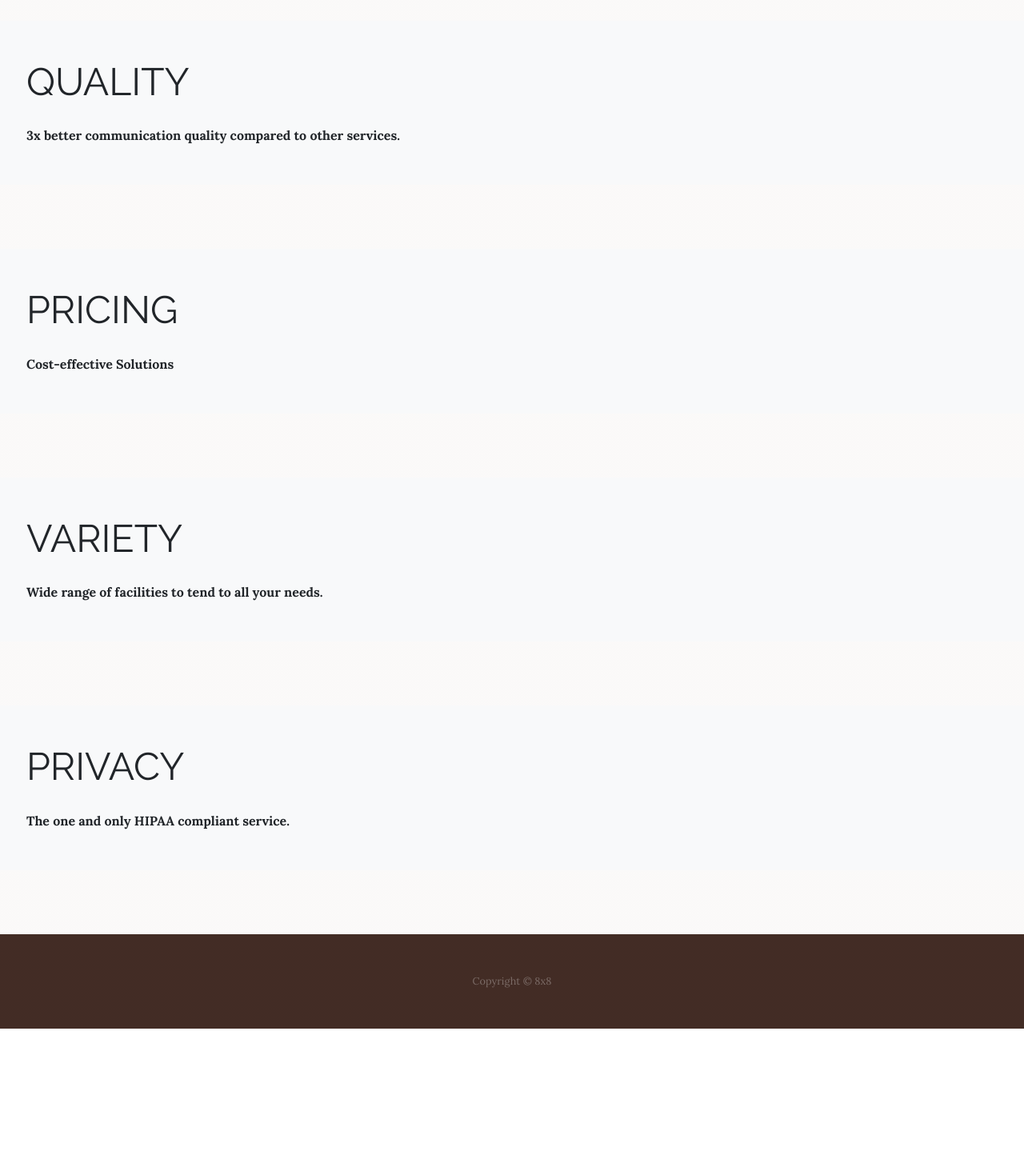
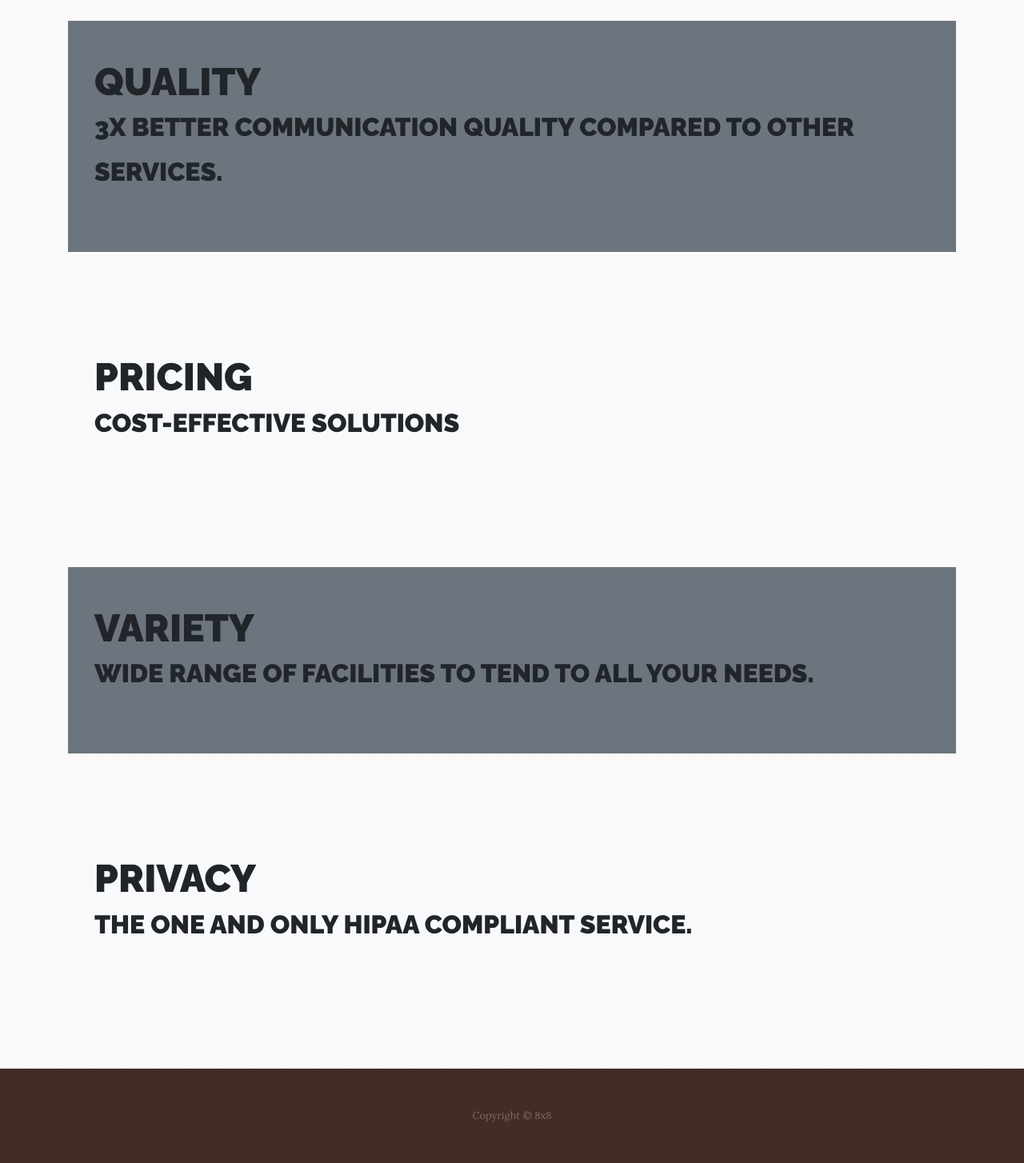
Before and after one commit to gitcrows/website, a website: page index.html in a window 1280 px wide. Shown: the part 940-2394 px from the top of the page at 80% size. Before the commit the page ends 2226 px from the top, so only its background shows below. Drawn offline with Linux system fonts and the light colour scheme; a script that the page names is missing.

Commit message:
improved front page

```diff
--- a/index.html
+++ b/index.html
@@ -71,7 +71,7 @@
         <div class="align-center p-5">
             <p class="mb-3 text-center"><b>8x8 is providing cloud-based voice, video, mobile and contact center communications to small, medium and large companies.</p>
           </div>
-
+<div class="container">
   <section class="page-section clearfix">
     <div class="container">
       <div class="intro">
@@ -79,63 +79,71 @@
       </div>
     </div>
 
-    <section class="page-section bg-light left-0">
+    <section class="page-section bg-secondary left-0">
 
   <div class="row ">
     <div class="  p-5 rounded">
-        <h2 class="section-heading mb-4 left-0">
-              <span class="section-heading-lower"><b>QUALITY</span>
+        <h2 class="section-heading mb-4 ">
+              <span class="section-heading-lower"><b><b><b>QUALITY</span></b>
+                <p class="mb-0 ">3x better communication quality compared to other services.</p>
         </h2>
-            <p class="mb-0 ">3x better communication quality compared to other services.</p>
+
       </div>
     </div>
   </div>
 
 </section>
   </section>
-
-
+</div>
+<div class="container">
   <section class="page-section bg-light left-0">
 
       <div class="row">
         <div class="  p-5 rounded">
-            <h2 class="section-heading mb-4 left-0">
-              <span class="section-heading-lower"><b>Pricing</span>
+            <h2 class="section-heading mb-4 ">
+              <span class="section-heading-lower"><b><b><b>Pricing</span></b>
+                <p class="mb-0 ">Cost-effective Solutions</p>
             </h2>
-            <p class="mb-0 ">Cost-effective Solutions</p>
+
           </div>
         </div>
       </div>
 
   </section>
-<section class="page-section bg-light left-0">
+</div>
+<div class="container">
+<section class="page-section bg-secondary ">
 
       <div class="row">
         <div class="  p-5 rounded">
-            <h2 class="section-heading mb-4 left-0">
-              <span class="section-heading-lower"><b>VARIETY</span>
+            <h2 class="section-heading mb-4 ">
+              <span class="section-heading-lower"><b><b><b>VARIETY</span></b>
+                <p class="mb-0 ">Wide range of facilities to tend to all your needs.</p>
             </h2>
-            <p class="mb-0 ">Wide range of facilities to tend to all your needs.</p>
+
           </div>
         </div>
       </div>
 
   </section>
+</div>
 
-<section class="page-section bg-light left-0">
+<div class="container">
+<section class="page-section bg-light  ">
 
       <div class="row">
-        <div class="  p-5 rounded">
-            <h2 class="section-heading mb-4 left-0">
-              <span class="section-heading-lower"><b>PRIVACY</span>
+        <div class="  p-5 ">
+            <h2 class="section-heading mb-4 ">
+              <span class="section-heading-lower"><b><b><b>PRIVACY</span></b>
+                <p class="mb-0 ">The one and only HIPAA compliant service.</p>
             </h2>
-            <p class="mb-0 ">The one and only HIPAA compliant service.</p>
+
           </div>
         </div>
       </div>
 
   </section>
-
+</div>
   <footer class="footer text-faded text-center py-5">
     <div class="container">
       <p class="m-0 small">Copyright &copy; 8x8</p>
```
